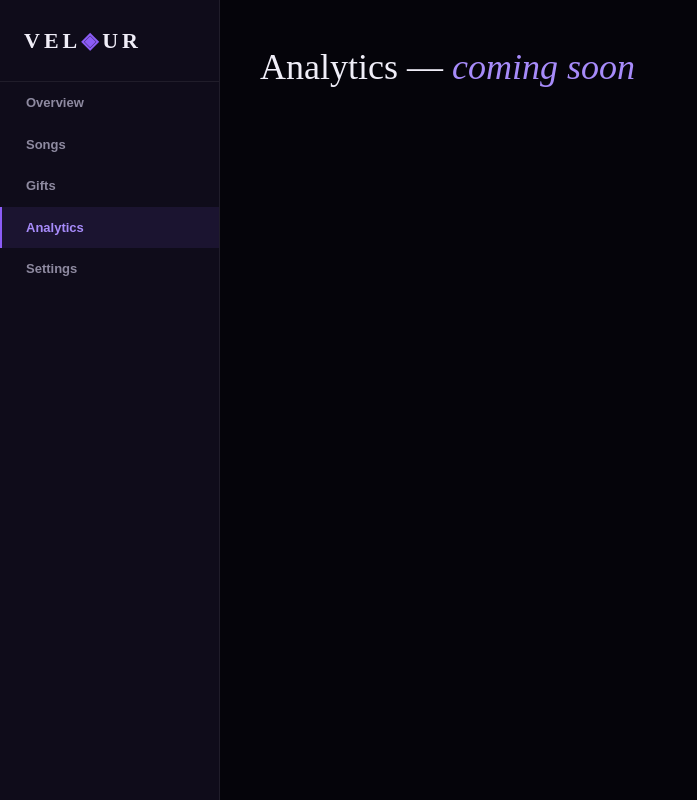
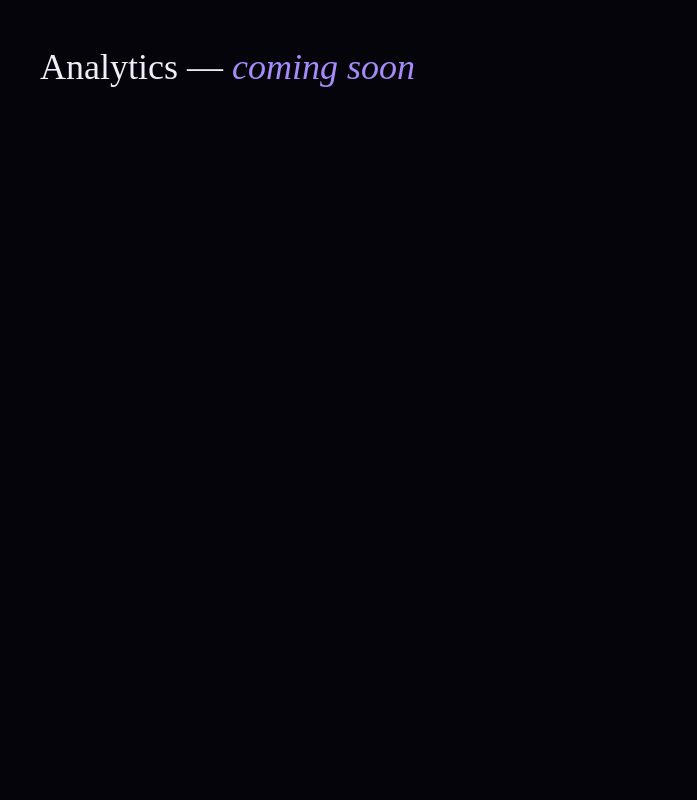
Before and after one commit to YGNDOOBY/velour, a Next.js app: page /dashboard/analytics in a window 1280 px wide. Shown: the whole page, without its empty margins (0-697 px from the left). Built offline with nearby package versions, Linux system fonts and the light colour scheme.

Commit message:
fix analytics

```diff
--- a/app/dashboard/analytics/page.tsx
+++ b/app/dashboard/analytics/page.tsx
@@ -1,15 +1,7 @@
 export default function AnalyticsPage() {
   return (
-    <div style={{ minHeight:'100vh', background:'#05040A', color:'#F0EEF8', fontFamily:'Syne, sans-serif', display:'flex' }}>
-      <div style={{ width:220, background:'#0F0C1A', borderRight:'1px solid rgba(255,255,255,0.07)', position:'fixed', top:0, bottom:0 }}>
-        <div style={{ padding:'24px', fontFamily:'Cormorant Garant, serif', fontSize:22, fontWeight:700, letterSpacing:4, borderBottom:'1px solid rgba(255,255,255,0.07)' }}>VEL<span style={{color:'#8B5CF6'}}>◈</span>UR</div>
-        {[{label:'Overview',href:'/dashboard'},{label:'Songs',href:'/dashboard/songs'},{label:'Gifts',href:'/dashboard/gifts'},{label:'Analytics',href:'/dashboard/analytics'},{label:'Settings',href:'/dashboard/settings'}].map(l => (
-          <a key={l.href} href={l.href} style={{ display:'block', padding:'11px 24px', fontSize:13, fontWeight:600, color: l.href==='/dashboard/analytics' ? '#A78BFA' : '#8E8AA0', textDecoration:'none', borderLeft: l.href==='/dashboard/analytics' ? '2px solid #8B5CF6' : '2px solid transparent', background: l.href==='/dashboard/analytics' ? 'rgba(139,92,246,0.1)' : 'transparent' }}>{l.label}</a>
-        ))}
-      </div>
-      <div style={{ marginLeft:220, flex:1, padding:'40px' }}>
-        <h1 style={{ fontFamily:'Cormorant Garant, serif', fontSize:36, fontWeight:300, marginBottom:32 }}>Analytics — <em style={{color:'#A78BFA'}}>coming soon</em></h1>
-      </div>
+    <div style={{ minHeight:'100vh', background:'#05040A', color:'#F0EEF8', fontFamily:'Syne, sans-serif', padding:'40px' }}>
+      <h1 style={{ fontFamily:'Cormorant Garant, serif', fontSize:36, fontWeight:300 }}>Analytics — <em style={{color:'#A78BFA'}}>coming soon</em></h1>
     </div>
   )
 }
```
